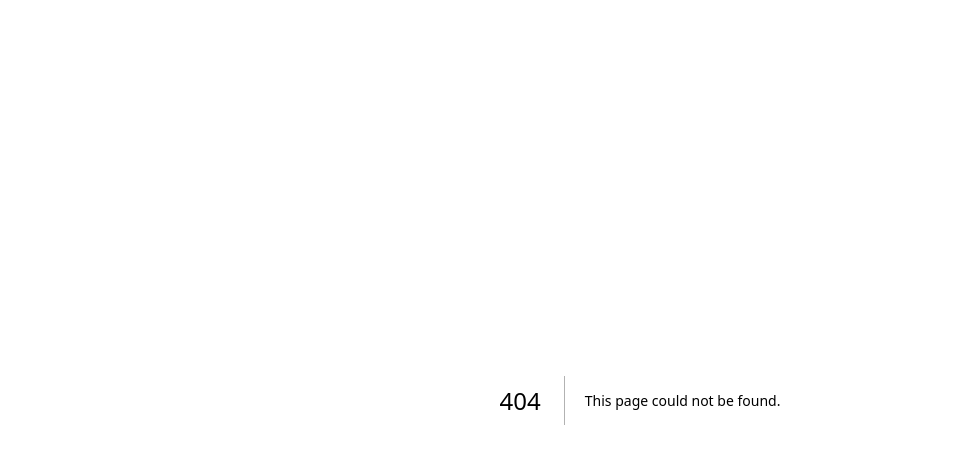
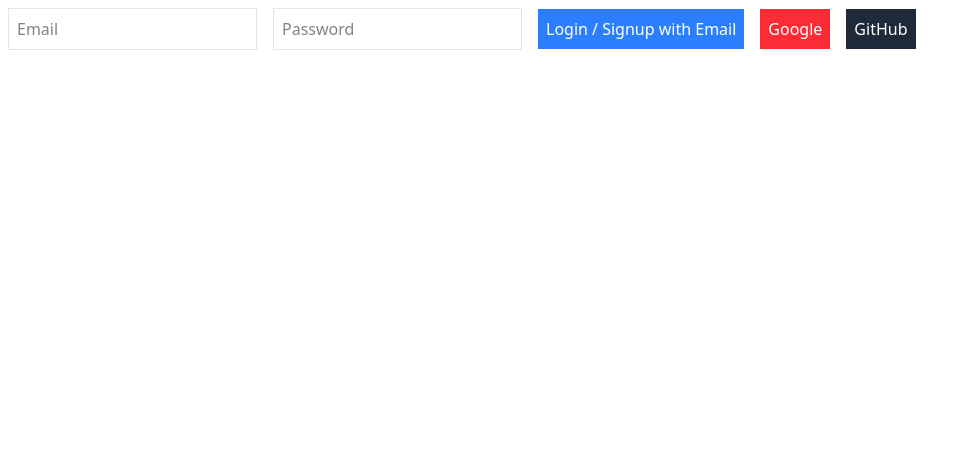
Before and after one commit to Sameertahir024/sql-challenges, a Next.js app: page /login in a window 1280 px wide. Before the commit this address had no page. Shown: the top 464 px of the page, without its empty margins (0-971 px from the left). Built offline with nearby package versions, Linux system fonts and the light colour scheme; no server answers.

Commit message:
add @supabase/auth-js and @supabase/ssr dependencies

```diff
--- a/package.json
+++ b/package.json
@@ -14,6 +14,8 @@
     "@radix-ui/react-tabs": "^1.1.9",
     "@radix-ui/react-tooltip": "^1.2.4",
     "@sqltools/formatter": "^1.2.5",
+    "@supabase/auth-js": "^2.70.0",
+    "@supabase/ssr": "^0.6.1",
     "ace-builds": "^1.40.1",
     "class-variance-authority": "^0.7.1",
     "clsx": "^2.1.1",
--- /dev/null
+++ b/src/app/(auth)/login/page.tsx
@@ -0,0 +1,81 @@
+"use client";
+
+import { useRouter } from "next/navigation";
+import { createClient } from "@/lib/supabase/browserClient";
+import { useState } from "react";
+
+export default function LoginPage() {
+  const supabase = createClient();
+  const router = useRouter();
+
+  const [email, setEmail] = useState("");
+  const [password, setPassword] = useState("");
+
+  const handleLogin = async () => {
+    // Try to sign in
+    const { error: loginError } = await supabase.auth.signInWithPassword({
+      email,
+      password,
+    });
+
+    if (!loginError) {
+      router.push("/dashboard");
+    } else if (loginError.message === "Invalid login credentials") {
+      // If login fails due to no user, try to sign up
+      const { error: signupError } = await supabase.auth.signUp({
+        email,
+        password,
+      });
+
+      if (signupError) {
+        alert(`Signup failed: ${signupError.message}`);
+      } else {
+        alert("Signup successful! Check your email to confirm.");
+        // Optionally: auto-login user after signup
+        const { error: loginAfterSignupError } =
+          await supabase.auth.signInWithPassword({ email, password });
+        if (!loginAfterSignupError) {
+          router.push("/dashboard");
+        }
+      }
+    } else {
+      alert(`Login failed: ${loginError.message}`);
+    }
+  };
+
+  const loginWithProvider = async (provider: "google" | "github") => {
+    await supabase.auth.signInWithOAuth({ provider });
+  };
+
+  return (
+    <div>
+      <input
+        type="email"
+        placeholder="Email"
+        onChange={(e) => setEmail(e.target.value)}
+        className="border p-2 m-2"
+      />
+      <input
+        type="password"
+        placeholder="Password"
+        onChange={(e) => setPassword(e.target.value)}
+        className="border p-2 m-2"
+      />
+      <button onClick={handleLogin} className="bg-blue-500 text-white p-2 m-2">
+        Login / Signup with Email
+      </button>
+      <button
+        onClick={() => loginWithProvider("google")}
+        className="bg-red-500 text-white p-2 m-2"
+      >
+        Google
+      </button>
+      <button
+        onClick={() => loginWithProvider("github")}
+        className="bg-gray-800 text-white p-2 m-2"
+      >
+        GitHub
+      </button>
+    </div>
+  );
+}
--- /dev/null
+++ b/src/lib/supabase/browserClient.ts
@@ -0,0 +1,7 @@
+import { createBrowserClient } from "@supabase/ssr";
+
+export const createClient = () =>
+  createBrowserClient(
+    process.env.NEXT_PUBLIC_SUPABASE_URL!,
+    process.env.NEXT_PUBLIC_SUPABASE_ANON_KEY!
+  );
--- /dev/null
+++ b/src/lib/supabase/serverClient.ts
@@ -0,0 +1,9 @@
+import { createServerClient } from "@supabase/ssr";
+import type { cookies } from "next/headers";
+
+export const createClient = (cookies: ReturnType<typeof cookies>) =>
+  createServerClient(
+    process.env.NEXT_PUBLIC_SUPABASE_URL!,
+    process.env.NEXT_PUBLIC_SUPABASE_ANON_KEY!,
+    { cookies }
+  );
```
Also changed, not shown: 1 other file (tests, documents, lock files or other folders).
